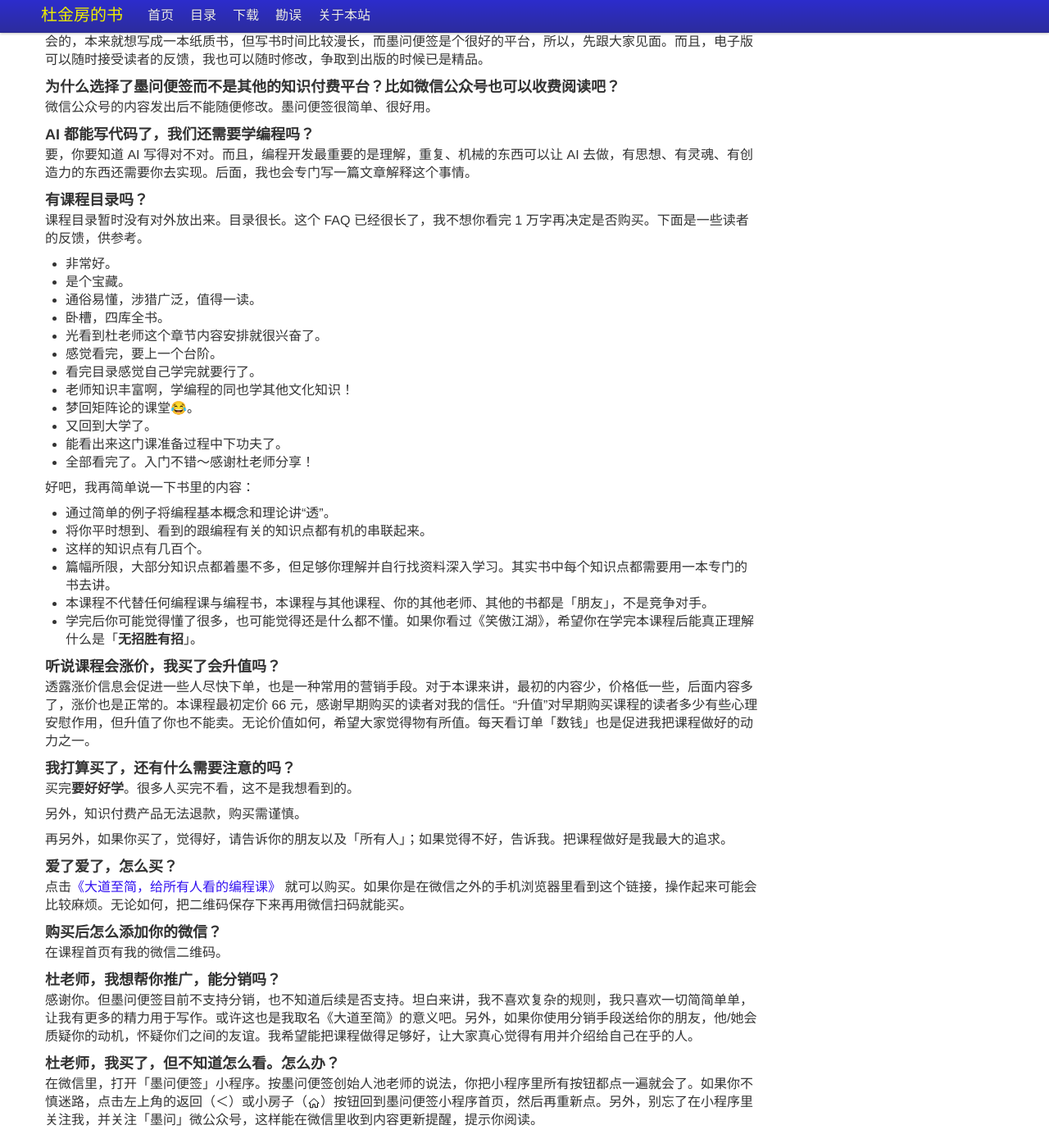
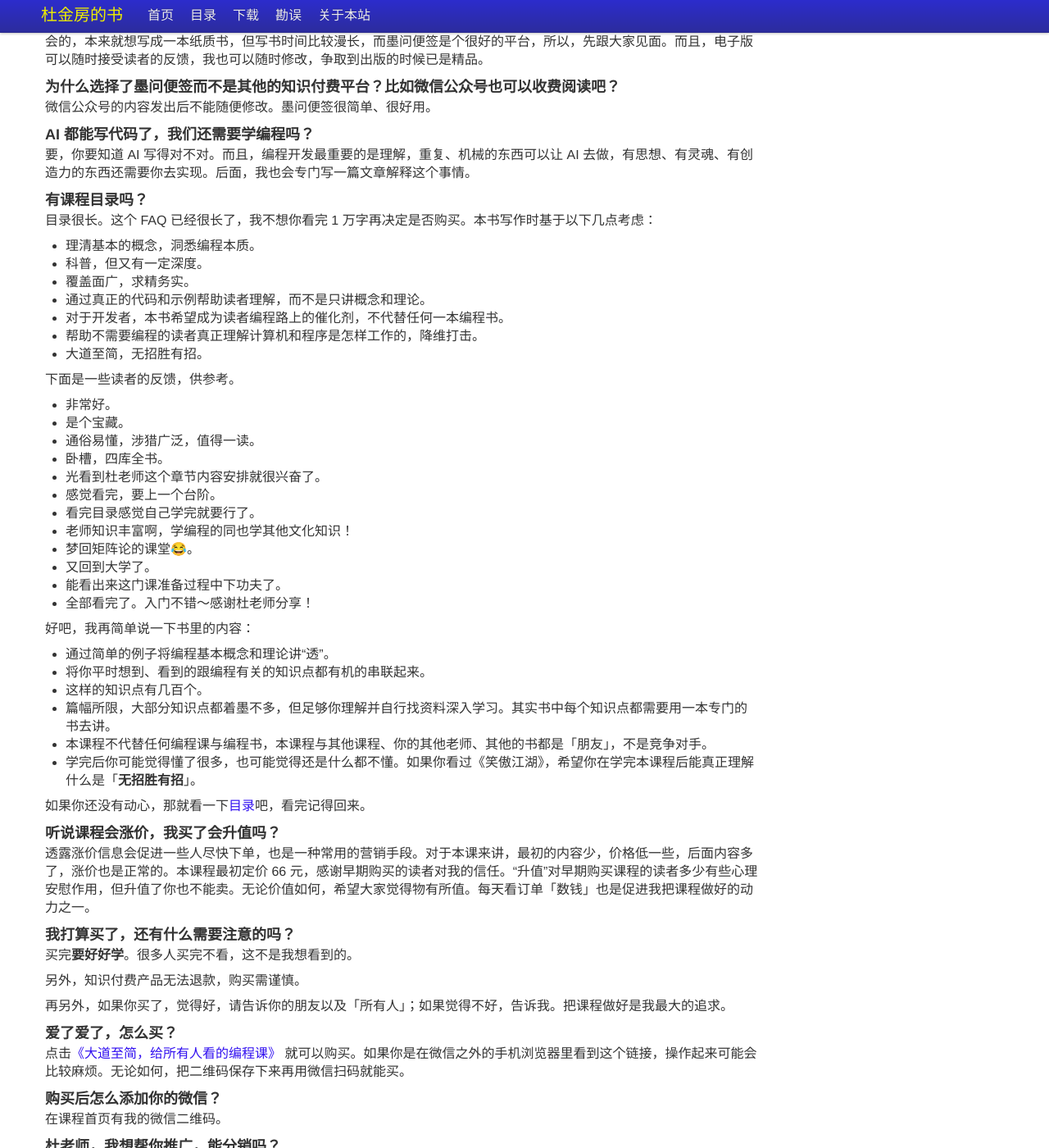
Before and after one commit to seven-book/seven-book.github.io, a Jekyll site: the page built from _posts/2023-12-07-dead-simple.md, in a window 1280 px wide and 1400 px high, scrolled down 1214 px. Shown: the whole window at 82% size. Built offline with Jekyll 4.4.1, drawn with Linux system fonts in a browser that asks for light colours.

Commit message:
add toc link

```diff
--- a/_posts/2023-12-07-dead-simple.md
+++ b/_posts/2023-12-07-dead-simple.md
@@ -77,7 +77,17 @@ tags:
 
 ### 有课程目录吗？
 
-课程目录暂时没有对外放出来。目录很长。这个 FAQ 已经很长了，我不想你看完 1 万字再决定是否购买。下面是一些读者的反馈，供参考。
+目录很长。这个 FAQ 已经很长了，我不想你看完 1 万字再决定是否购买。本书写作时基于以下几点考虑：
+
+- 理清基本的概念，洞悉编程本质。
+- 科普，但又有一定深度。
+- 覆盖面广，求精务实。
+- 通过真正的代码和示例帮助读者理解，而不是只讲概念和理论。
+- 对于开发者，本书希望成为读者编程路上的催化剂，不代替任何一本编程书。
+- 帮助不需要编程的读者真正理解计算机和程序是怎样工作的，降维打击。
+- 大道至简，无招胜有招。
+
+下面是一些读者的反馈，供参考。
 
 - 非常好。
 - 是个宝藏。
@@ -100,6 +110,8 @@ tags:
 - 篇幅所限，大部分知识点都着墨不多，但足够你理解并自行找资料深入学习。其实书中每个知识点都需要用一本专门的书去讲。
 - 本课程不代替任何编程课与编程书，本课程与其他课程、你的其他老师、其他的书都是「朋友」，不是竞争对手。
 - 学完后你可能觉得懂了很多，也可能觉得还是什么都不懂。如果你看过《笑傲江湖》，希望你在学完本课程后能真正理解什么是「**无招胜有招**」。
+
+如果你还没有动心，那就看一下[目录](https://www.dujinfang.com/2023/12/13/simple-toc.html)吧，看完记得回来。
 
 ### 听说课程会涨价，我买了会升值吗？
 
```
